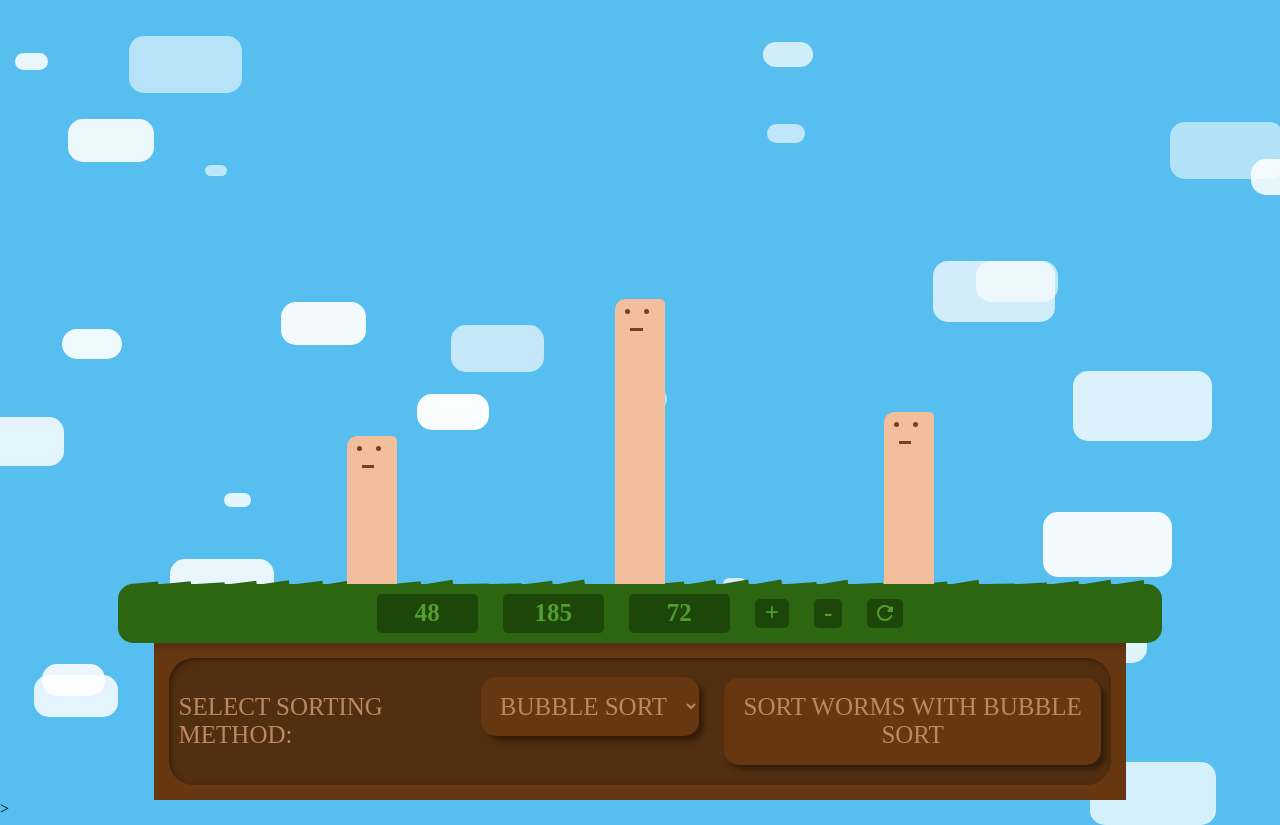
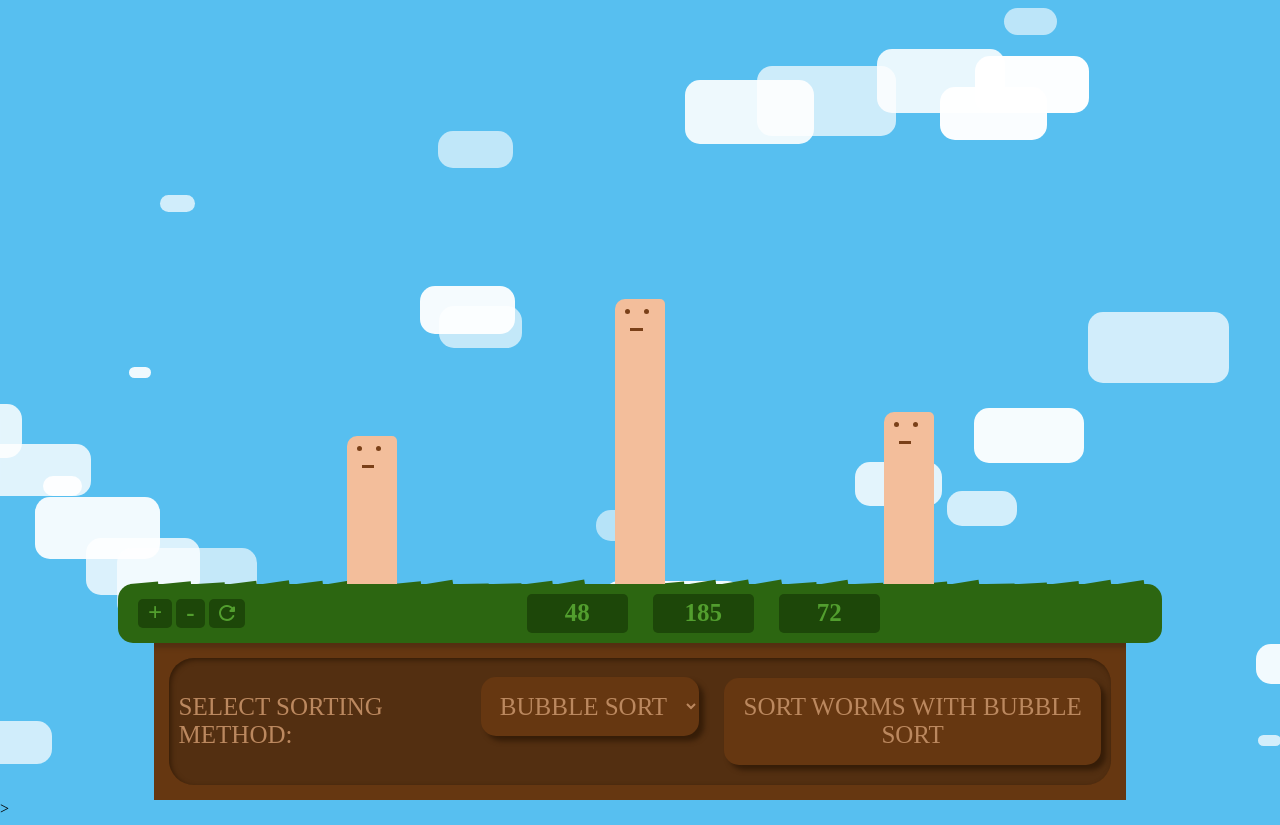
Before and after one commit to imralav/TheOrderOfWorms, a Svelte app: page / in a window 1280 px wide. Shown: the top 825 px of the page. Built offline with nearby package versions, Linux system fonts and the light colour scheme; a web font is replaced by a local one.

Commit message:
Numbers collector now has fixed position for buttons

```diff
--- a/src/App.svelte
+++ b/src/App.svelte
@@ -6,12 +6,12 @@
   import { availableAlgorithms } from "./sorting-algorithms/sorting-algorithms";
   import type { SortingEvent } from "./sorting-algorithms/sorting-algorithms";
   import type { SortingAlgorithmOption } from "./sorting-algorithms/sorting-algorithms";
-  import { Observable, of } from "rxjs";
+  import { Observable, of, Subscription } from "rxjs";
   import NumbersCollector from "./input/numbers-collector/NumbersCollector.svelte";
   import { nextInts, nextInt } from "./randomizer/Randomizer";
   import Worms from "./worms/Worms.svelte";
   import { onDestroy } from "svelte";
-  import { concatMap, delay, map, tap } from "rxjs/operators";
+  import { concatMap, delay, finalize, map, tap } from "rxjs/operators";
 
   const MIN_VALUE = 0;
   const MAX_VALUE = 300;
@@ -22,15 +22,24 @@
   const algorithms = availableAlgorithms;
   let values = nextInts(MIN_VALUE, MAX_VALUE, INITIAL_LENGTH);
   let events: Observable<SortingEvent>;
-  let unsub;
+  let unsub: Subscription;
+  let processingSortEvents = false;
 
   function sortWithAlgorithm(algorithm: SortingAlgorithmOption) {
     const sortingResult = algorithm.sort(values);
     events = sortingResult.eventsStream.pipe(
       concatMap((e) => of(e).pipe(delay(250)))
     );
-    unsub = events.subscribe((e) => {
-      console.log("event in App: ", e);
+    processingSortEvents = true;
+    unsub = events
+      .pipe(
+        finalize(() => {
+          unsub.unsubscribe();
+          events = undefined;
+          processingSortEvents = false;
+        })
+      )
+      .subscribe((e) => {
         if (e.type === "swapped") {
           const [first, second] = e.indices;
           const temp = values[first];
@@ -59,7 +68,7 @@
   }
 
   onDestroy(() => {
-    unsub();
+    unsub.unsubscribe();
   });
 </script>
 
@@ -70,6 +79,7 @@
       slot="grass"
       {values}
       {events}
+      disabled={processingSortEvents}
       on:value-added={() => addValue()}
       on:value-removed={() => removeValue()}
       on:values-randomized={() => randomizeAll()}
@@ -77,7 +87,8 @@
     <AlgorithmSelector
       slot="earth"
       {algorithms}
-      on:sorting={(event) => sortWithAlgorithm(event.detail)}
+      disabled={processingSortEvents}
+      on:sorting={({ detail }) => sortWithAlgorithm(detail)}
     />
   </Ground>
 </Sky>
--- a/src/background/Cloud.svelte
+++ b/src/background/Cloud.svelte
@@ -8,14 +8,15 @@
     size: number,
     speed: number = 100,
     skyWidth: number,
+    skyHeight: number,
     opacity: number = 1;
   export const CLOUD_MOVEMENT_TICK_INTERVAL = 4000;
+  $: height = size / 2;
+  $: top = (skyHeight - height) * x;
   let animatedY;
   let unsubscribeAnimation;
 
   function startAnimation() {
-    //start animation of clouds by moving them in one direction
-
     animatedY = tweened(y, {
       duration: CLOUD_MOVEMENT_TICK_INTERVAL,
     });
@@ -50,8 +51,7 @@
 </script>
 
 <div
-  style="top: {x}px; left: {$animatedY}px; width: {size}px; height: {size /
-    2}px; opacity: {opacity}"
+  style="top: {top}px; left: {$animatedY}px; width: {size}px; height: {height}px; opacity: {opacity};"
 />
 
 <style>
--- a/src/background/Sky.svelte
+++ b/src/background/Sky.svelte
@@ -4,6 +4,8 @@
   import { nextNumber, nextInt } from "../randomizer/Randomizer";
 
   const CLOUDS_AMOUNT = 30;
+  const CLOUD_MAX_SIZE = 150;
+  const CLOUD_MAX_SPEED = 120;
 
   let skyWidth: number;
   let skyHeight: number;
@@ -17,12 +19,12 @@
     opacity: number;
   }
 
-  function generateCloud(y?: number): Cloud {
+  function generateCloud(): Cloud {
     return {
-      y: y || nextInt(0, skyWidth),
-      x: nextInt(0, skyHeight),
-      size: nextInt(20, 150),
-      speed: nextInt(80, 120),
+      y: nextInt(0, skyWidth),
+      x: nextNumber(0, 1),
+      size: nextInt(20, CLOUD_MAX_SIZE),
+      speed: nextInt(80, CLOUD_MAX_SPEED),
       opacity: Math.sqrt(nextNumber(0.25, 1)),
     };
   }
@@ -41,7 +43,7 @@
 <main bind:clientWidth={skyWidth} bind:clientHeight={skyHeight}>
   <section class="clouds">
     {#each clouds as cloud}
-      <Cloud {...cloud} {skyWidth} />
+      <Cloud {...cloud} {skyWidth} {skyHeight} />
     {/each}
   </section>
   <slot />
@@ -51,10 +53,17 @@
   :global(body) {
     background-color: rgb(87, 191, 240);
     overflow: hidden;
+    width: 100vw;
+    max-width: 100vw;
+    height: 100vh;
+    max-height: 100vw;
   }
   section.clouds {
+    overflow: hidden;
     width: 100vw;
+    max-width: 100vw;
     height: 100vh;
+    max-height: 100vw;
     display: inline;
     position: relative;
   }
--- a/src/input/algorithm-selector/AlgorithmSelector.svelte
+++ b/src/input/algorithm-selector/AlgorithmSelector.svelte
@@ -4,17 +4,18 @@
 
   const dispatcher = createEventDispatcher();
   export let algorithms: SortingAlgorithmOption[];
+  export let disabled = false;
   let selectedAlgorithm: SortingAlgorithmOption;
 </script>
 
 <main>
   <p>Select sorting method:</p>
-  <select bind:value={selectedAlgorithm}>
+  <select bind:value={selectedAlgorithm} {disabled}>
     {#each algorithms as algorithm}
       <option value={algorithm}>{algorithm.name}</option>
     {/each}
   </select>
-  <button on:click={() => dispatcher("sorting", selectedAlgorithm)}>
+  <button on:click={() => dispatcher("sorting", selectedAlgorithm)} {disabled}>
     Sort worms with {selectedAlgorithm?.name}
   </button>
 </main>
--- a/src/input/numbers-collector/NumbersCollector.svelte
+++ b/src/input/numbers-collector/NumbersCollector.svelte
@@ -6,6 +6,7 @@
   import type { SortingEvent } from "../../sorting-algorithms/sorting-algorithms";
   export let values: number[];
   export let events: Observable<SortingEvent>;
+  export let disabled = false;
   let unsub;
   let inspectedIndices = [];
 
@@ -16,7 +17,6 @@
       unsub = events
         .pipe(finalize(() => (inspectedIndices = [])))
         .subscribe((e) => {
-          console.log("event in Collector: ", e);
           if (e.type === "inspected") {
             inspectedIndices = [];
             inspectedIndices = e.indices;
@@ -31,6 +31,21 @@
 </script>
 
 <main>
+  <section class="buttons">
+    <button on:click={() => numbersCollectorEvents("value-added")} {disabled}
+      >+</button
+    >
+    <button on:click={() => numbersCollectorEvents("value-removed")} {disabled}
+      >-</button
+    >
+    <button
+      on:click={() => numbersCollectorEvents("values-randomized")}
+      {disabled}
+    >
+      <img src="/icons/refresh.svg" alt="Randomize values" />
+    </button>
+  </section>
+  <section class="worm-heights">
     {#each values as value, index}
       <input
         bind:value
@@ -41,24 +56,34 @@
         transition:scale={{ duration: 250 }}
       />
     {/each}
-  <!-- //the buttons shouldnt move after adding/removing worms -->
-  <button on:click={() => numbersCollectorEvents("value-added")}>+</button>
-  <button on:click={() => numbersCollectorEvents("value-removed")}>-</button>
-  <button on:click={() => numbersCollectorEvents("values-randomized")}>
-    <img src="/icons/refresh.svg" alt="Randomize values" />
-  </button>
+  </section>
 </main>
 
 <style>
   main {
+    width: 100%;
+    display: flex;
+    justify-content: center;
+    align-items: center;
+    padding: 0 10px;
+  }
+
+  .worm-heights {
+    width: 100%;
+    flex-grow: 1;
     display: flex;
     justify-content: center;
     align-items: center;
     gap: 25px;
   }
 
-  main > *:focus {
+  .worm-heights > *:focus {
     outline: var(--grass-lighter-color) solid 1px;
+  }
+
+  .buttons {
+    flex-grow: 0;
+    flex-shrink: 0;
   }
 
   button {
--- a/src/worms/Worms.svelte
+++ b/src/worms/Worms.svelte
@@ -1,5 +1,6 @@
 <script lang="ts">
-  import type { Observable } from "rxjs";
+  import type { Observable, Subscription } from "rxjs";
+  import { connectableObservableDescriptor } from "rxjs/internal/observable/ConnectableObservable";
   import { finalize } from "rxjs/operators";
   import { afterUpdate, onDestroy } from "svelte";
   import type { SortingEvent } from "../sorting-algorithms/sorting-algorithms";
@@ -7,25 +8,28 @@
 
   export let wormHeights: number[];
   export let events: Observable<SortingEvent>;
-  let unsub;
+  let unsub: Subscription;
   let inspectedIndices: number[] = [];
 
   let maxHeight; //compute worm height according to max container height
   //how to make the worms move without jumping around after changing their amount?
 
   afterUpdate(() => {
+    console.log("Worms after update: ", $$props);
+    console.log("Current unsub: ", unsub);
     if (events && unsub == undefined) {
       //can do it better, subscribing only once?
+      console.log("Events available and unsub undefined", events);
       unsub = events
         .pipe(
           finalize(() => {
+            console.log("finalizing events in worms");
             inspectedIndices = [];
-            unsub();
+            unsub.unsubscribe();
             unsub = undefined;
           })
         )
         .subscribe((e) => {
-          console.log("event in Worms: ", e);
           if (e.type === "inspected") {
             inspectedIndices = [];
             inspectedIndices = e.indices;
@@ -35,7 +39,7 @@
   });
 
   onDestroy(() => {
-    unsub();
+    unsub?.unsubscribe();
   });
 </script>
 
```
Lines whose indentation alone changed are shown as unchanged.
